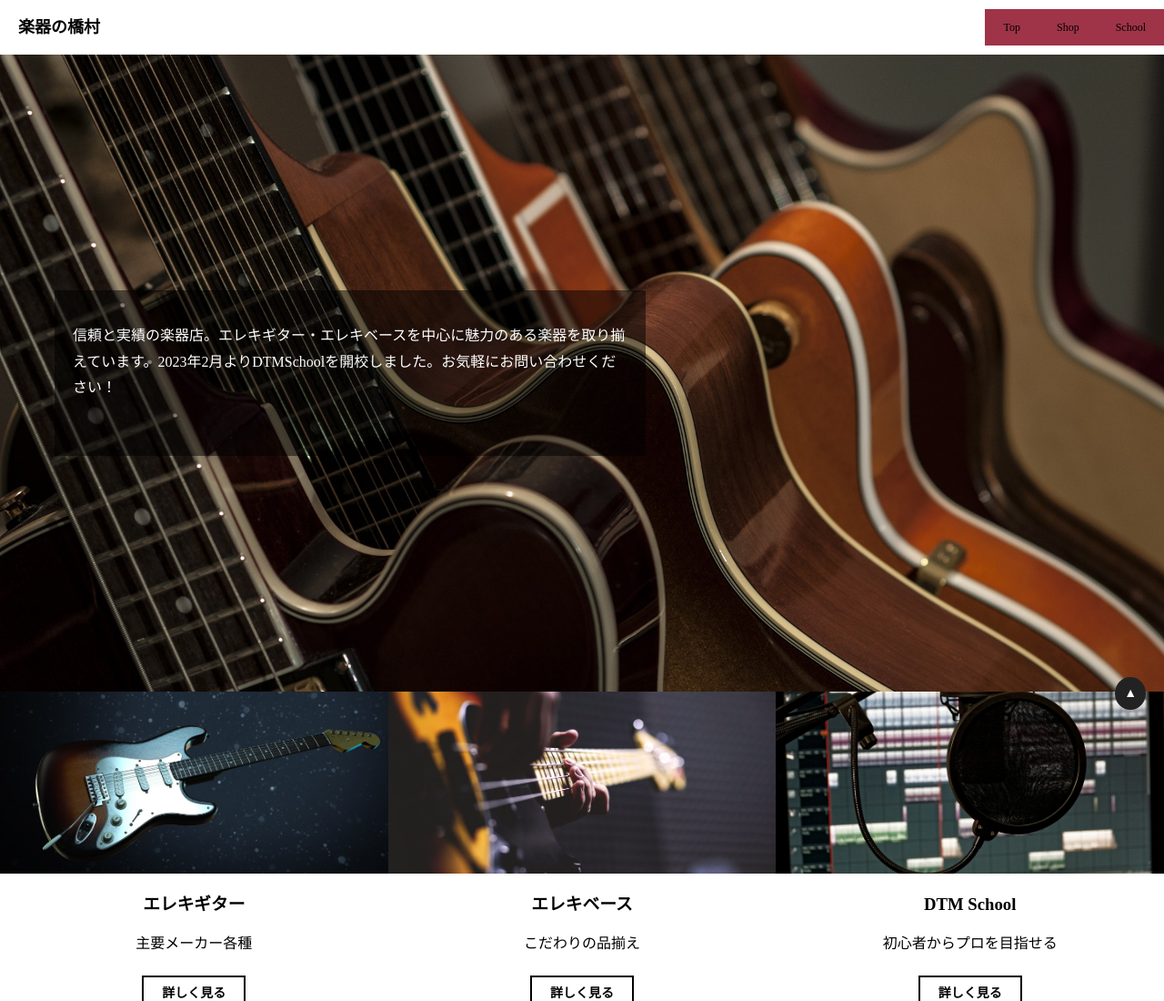
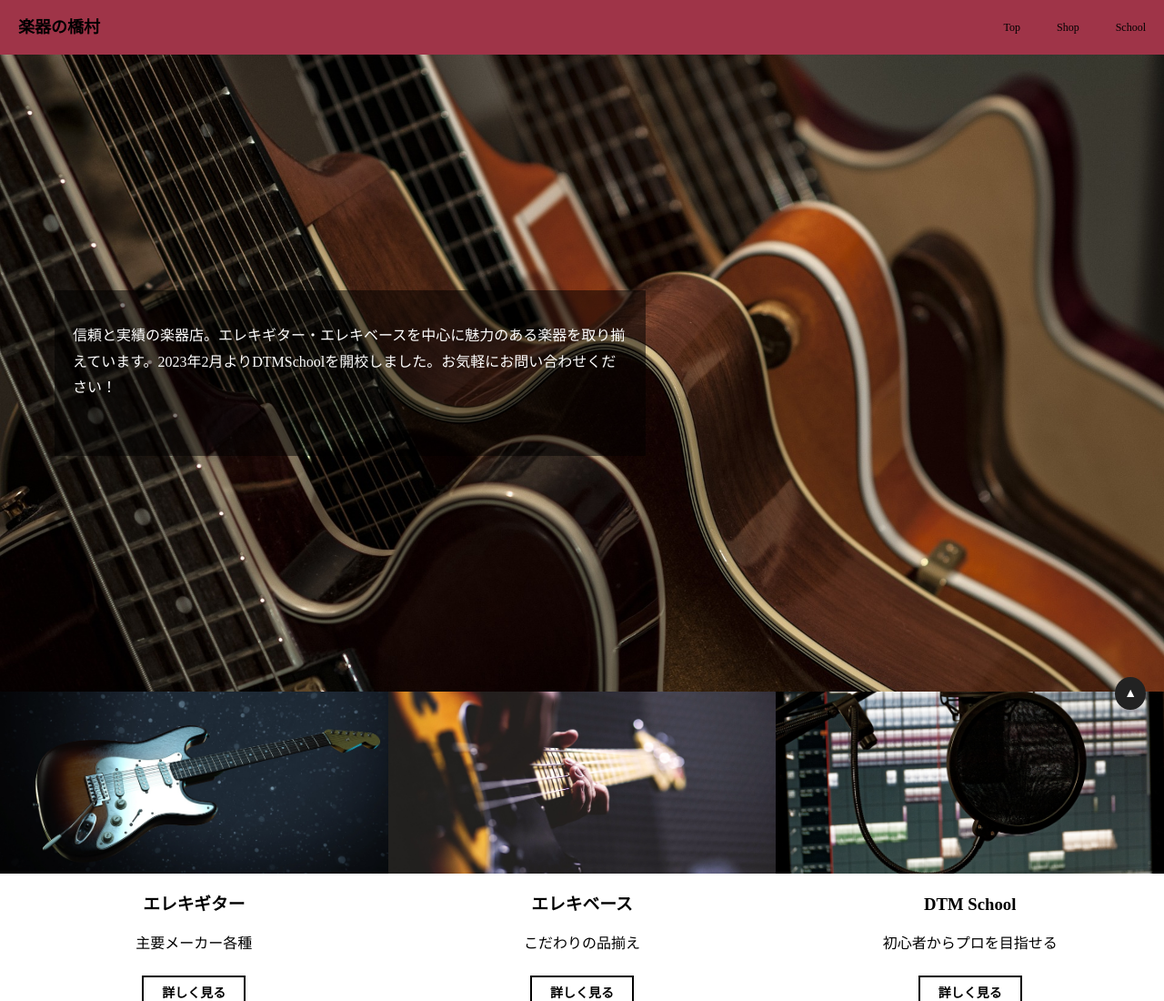
Before and after one commit to Hideto-git/Music-store-home, a plain HTML site: page index.html in a window 1280 px wide. Shown: the top 1100 px of the page at 91% size. Drawn offline with nearby package versions, Linux system fonts and the light colour scheme; a script that the page names is missing.

Commit message:
Update style.css

```diff
--- a/style.css
+++ b/style.css
@@ -96,7 +96,7 @@ img{
 	left: 0;
 	display: flex;
 	flex-wrap: wrap;
-	background-color: #fff;
+	background-color: #9F3448;
 	width: 100%;
 	height: 60px;
 	line-height: 1;
```
